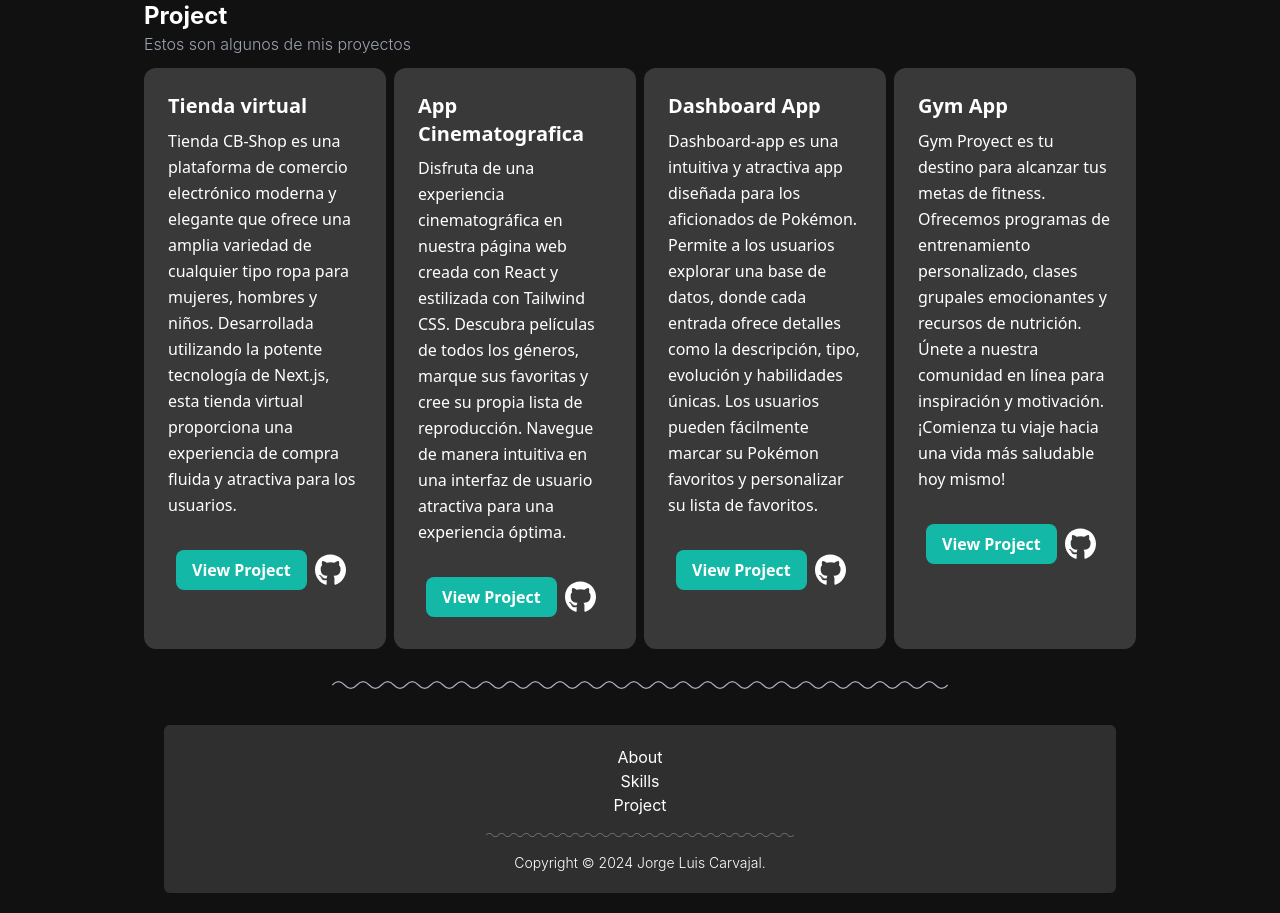
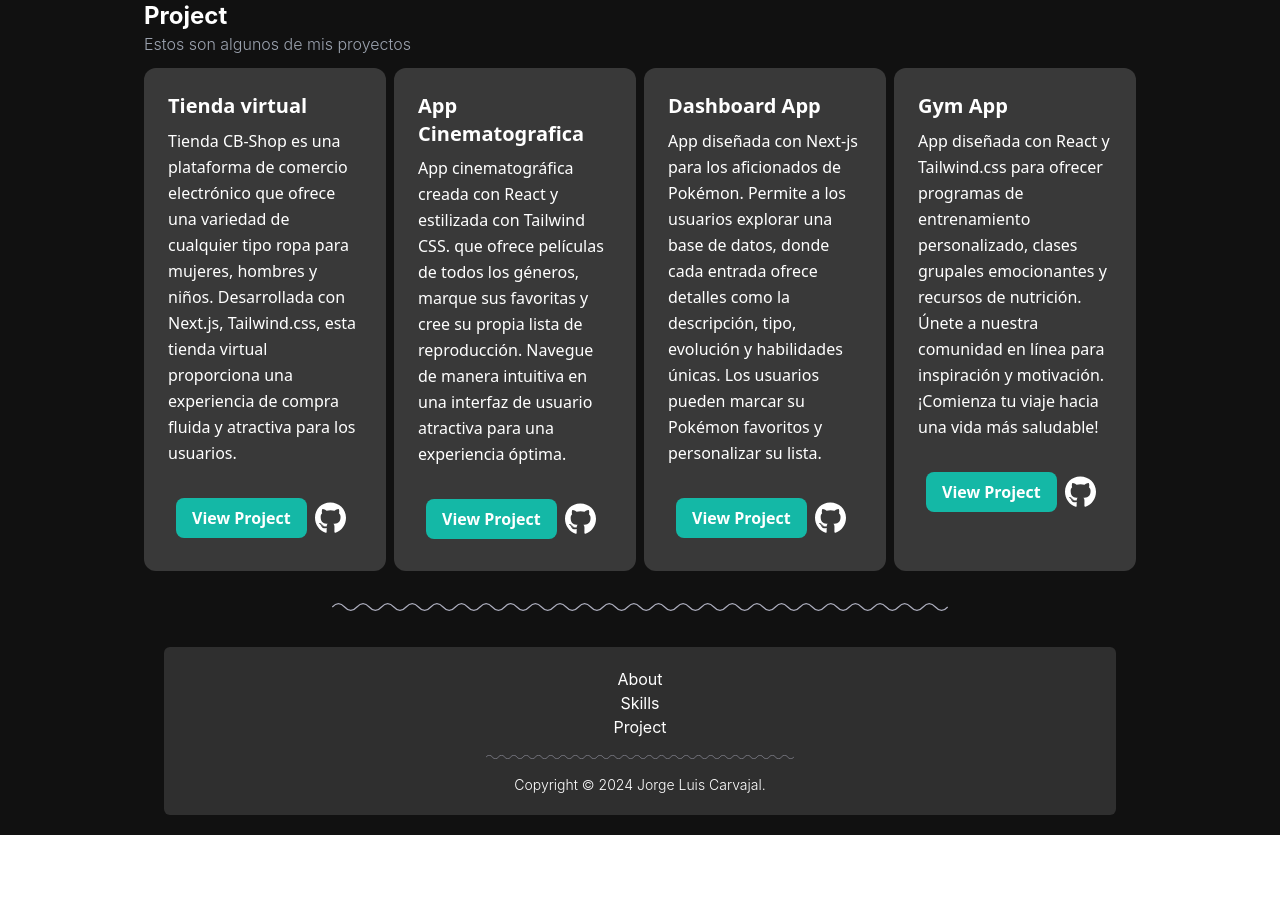
Before and after one commit to jlcarvajal27/react.portfolio, a React (Vite) app: page / in a window 1280 px wide. Shown: the part 1140-2053 px from the top of the page. After the commit the page ends 1975 px from the top, so only its background shows below. Built offline with nearby package versions, Linux system fonts and the light colour scheme.

Commit message:
nuevos cambios

```diff
--- a/src/component/Project.jsx
+++ b/src/component/Project.jsx
@@ -14,7 +14,7 @@ export default function Project() {
     {
       title: "Tienda virtual",
       description:
-        "Tienda CB-Shop es una plataforma de comercio electrónico moderna y elegante que ofrece una amplia variedad de cualquier tipo ropa para mujeres, hombres y niños. Desarrollada utilizando la potente tecnología de Next.js, esta tienda virtual proporciona una experiencia de compra fluida y atractiva para los usuarios.",
+        "Tienda CB-Shop es una plataforma de comercio electrónico  que ofrece una variedad de cualquier tipo ropa para mujeres, hombres y niños. Desarrollada  con Next.js, Tailwind.css, esta tienda virtual proporciona una experiencia de compra fluida y atractiva para los usuarios.",
 
       url1: "https://tienda-virtual-cb-shop.vercel.app/",
       url2: "https://github.com/jlcarvajal27/cb-shop",
@@ -22,21 +22,21 @@ export default function Project() {
     {
       title: "App Cinematografica",
       description:
-        "Disfruta de una experiencia cinematográfica  en nuestra página web creada con React y estilizada con Tailwind CSS. Descubra películas de todos los géneros, marque sus favoritas y cree su propia lista de reproducción. Navegue de manera intuitiva en una interfaz de usuario atractiva para una experiencia óptima.",
+        "App cinematográfica  creada con React y estilizada con Tailwind CSS. que ofrece películas de todos los géneros, marque sus favoritas y cree su propia lista de reproducción. Navegue de manera intuitiva en una interfaz de usuario atractiva para una experiencia óptima.",
       url1: "https://reactjs-portfolio-project.netlify.app/",
       url2: "https://github.com/jlcarvajal27/Movie-App",
     },
     {
       title: "Dashboard App",
       description:
-        "Dashboard-app es una intuitiva y atractiva app diseñada para los aficionados de Pokémon. Permite a los usuarios explorar una  base de datos, donde cada entrada ofrece detalles como la descripción, tipo, evolución y habilidades únicas. Los usuarios pueden fácilmente marcar su Pokémon favoritos y personalizar su lista de favoritos.",
+        "App diseñada con Next-js para los aficionados de Pokémon. Permite a los usuarios explorar una  base de datos, donde cada entrada ofrece detalles como la descripción, tipo, evolución y habilidades únicas. Los usuarios pueden  marcar su Pokémon favoritos y personalizar su lista.",
       url1: "https://dashboard-app-psi-lime.vercel.app/dashboard/pokemons",
       url2: "https://github.com/jlcarvajal27/dashboard-app",
     },
     {
       title: "Gym App",
       description:
-        "Gym Proyect es tu destino para alcanzar tus metas de fitness. Ofrecemos programas de entrenamiento personalizado, clases grupales emocionantes y recursos de nutrición. Únete a nuestra comunidad en línea para inspiración y motivación. ¡Comienza tu viaje hacia una vida más saludable hoy mismo!",
+        "App diseñada con React y Tailwind.css para ofrecer programas de entrenamiento personalizado, clases grupales emocionantes y recursos de nutrición. Únete a nuestra comunidad en línea para inspiración y motivación. ¡Comienza tu viaje hacia una vida más saludable!",
       url1: "https://gym-proyect-site.vercel.app/",
       url2: "https://github.com/jlcarvajal27/gym-proyect",
     },
--- a/src/component/ProjectCard.jsx
+++ b/src/component/ProjectCard.jsx
@@ -9,6 +9,7 @@ export default function ProjectCard(props) {
         <h5 className="block mb-2 font-sans text-xl antialiased font-semibold leading-snug tracking-normal text-blue-gray-900">
           {title}
         </h5>
+
         <p className="block font-sans text-base antialiased font-light leading-relaxed">
           {description}
         </p>
```
